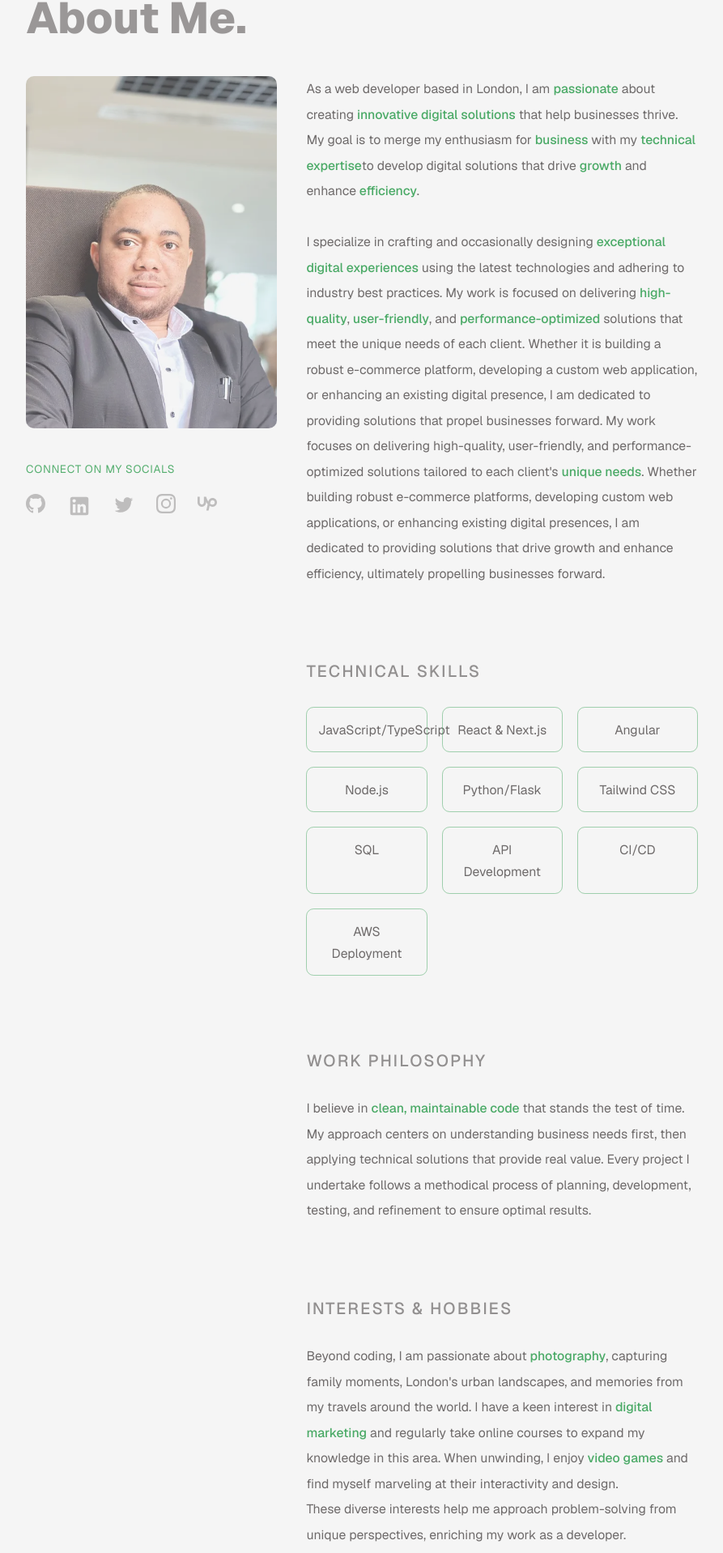
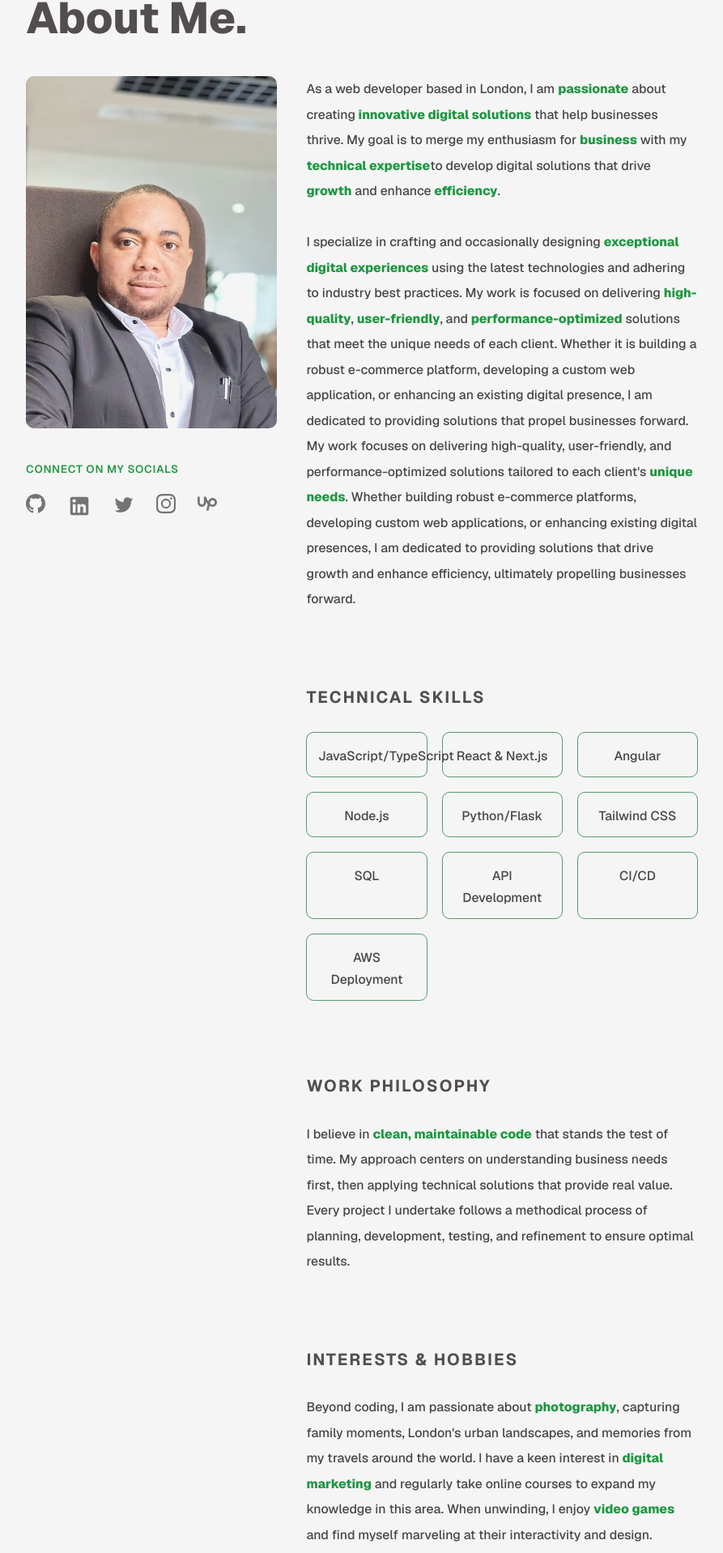
Before and after one commit to Davest9496/portfolio, a Next.js app: page /about in a window 1280 px wide. Shown: the part 149-2067 px from the top of the page at 81% size, without its empty margins (193-1086 px from the left). Built offline with nearby package versions, Linux system fonts and the light colour scheme.

Commit message:
style: optimise text contrast for better readability

```diff
--- a/src/app/about/page.tsx
+++ b/src/app/about/page.tsx
@@ -7,7 +7,7 @@ import CenterUnderline from "@/fancy/components/text/underline-center";
 function Page() {
   return (
     <main className="px-4 xs:px-5 sm:px-6 md:px-25 lg:px-20 xl:px-50 2xl:px-100 mt-24 sm:mt-28 md:mt-32">
-      <h1 className="capitalize text-theme text-3xl xs:text-3xl sm:text-4xl md:text-4xl lg:text-5xl font-bold sm:font-extrabold mb-4 sm:mb-6 md:mb-8 lg:mb-10 opacity-50">
+      <h1 className="capitalize text-theme text-3xl xs:text-3xl sm:text-4xl md:text-4xl lg:text-5xl font-bold sm:font-extrabold mb-4 sm:mb-6 md:mb-8 lg:mb-10 opacity-90">
         about me.
       </h1>
       <div className="grid grid-cols-1 lg:grid-cols-5 gap-4 sm:gap-6 md:gap-8">
@@ -18,9 +18,9 @@ function Page() {
               alt="Profile Image"
               width={500}
               height={700}
-              className="rounded-[10px] mb-6 sm:mb-8 md:mb-10 opacity-70 w-full h-auto"
+              className="rounded-[10px] mb-6 sm:mb-8 md:mb-10 opacity-90 w-full h-auto"
             />
-            <h3 className="uppercase tracking-wider text-highlight text-xs mb-2 sm:mb-3 md:mb-4 animate-bounce opacity-70">
+            <h3 className="uppercase tracking-wider text-highlight text-xs mb-2 sm:mb-3 md:mb-4 animate-bounce opacity-90 font-semibold">
               connect on my socials
             </h3>
             <Socials />
@@ -28,38 +28,43 @@ function Page() {
         </div>
         <div className="lg:col-span-3 mt-6 lg:mt-0">
           {/* Personal Bio Section */}
-          <article className="opacity-75 mb-8 sm:mb-10 md:mb-12 text-base xl:text-sm">
-            <p className="xs:text-sm sm:text-md text-theme max-w-full sm:max-w-xl leading-relaxed sm:leading-loose">
+          <article className="opacity-95 mb-8 sm:mb-10 md:mb-12 text-base xl:text-sm">
+            <p className="xs:text-sm sm:text-md text-theme max-w-full sm:max-w-xl leading-relaxed sm:leading-loose font-medium">
               As a web developer based in London, I am{" "}
-              <span className="text-highlight font-medium">passionate</span>{" "}
+              <span className="text-highlight font-extrabold">passionate</span>{" "}
               about creating
-              <span className="text-highlight font-medium">
+              <span className="text-highlight font-extrabold">
                 {" "}
                 innovative digital solutions
               </span>{" "}
               that help businesses thrive. My goal is to merge my enthusiasm for{" "}
-              <span className="text-highlight font-medium">business</span> with
-              my{" "}
-              <span className="text-highlight font-medium">
+              <span className="text-highlight font-extrabold">
+                business
+              </span>{" "}
+              with my{" "}
+              <span className="text-highlight font-extrabold">
                 technical expertise
               </span>
               to develop digital solutions that drive{" "}
-              <span className="text-highlight font-medium">growth</span> and
+              <span className="text-highlight font-extrabold">growth</span> and
               enhance
-              <span className="text-highlight font-medium">
-                {" "}
-                efficiency
-              </span>. <br /> <br /> I specialize in crafting and occasionally
+              <span className="text-highlight font-extrabold"> efficiency</span>
+              . <br /> <br /> I specialize in crafting and occasionally
               designing{" "}
-              <span className="text-highlight font-medium">
+              <span className="text-highlight font-extrabold">
                 exceptional digital experiences
               </span>{" "}
               using the latest technologies and adhering to industry best
               practices. My work is focused on delivering{" "}
-              <span className="text-highlight font-medium">high-quality</span>,{" "}
-              <span className="text-highlight font-medium">user-friendly</span>,
-              and
-              <span className="text-highlight font-medium">
+              <span className="text-highlight font-extrabold">
+                high-quality
+              </span>
+              ,{" "}
+              <span className="text-highlight font-extrabold">
+                user-friendly
+              </span>
+              , and
+              <span className="text-highlight font-extrabold">
                 {" "}
                 performance-optimized
               </span>{" "}
@@ -69,8 +74,10 @@ function Page() {
               dedicated to providing solutions that propel businesses forward.
               My work focuses on delivering high-quality, user-friendly, and
               performance-optimized solutions tailored to each client&apos;s{" "}
-              <span className="text-highlight font-medium">unique needs</span>.
-              Whether building robust e-commerce platforms, developing custom
+              <span className="text-highlight font-extrabold">
+                unique needs
+              </span>
+              . Whether building robust e-commerce platforms, developing custom
               web applications, or enhancing existing digital presences, I am
               dedicated to providing solutions that drive growth and enhance
               efficiency, ultimately propelling businesses forward.
@@ -81,9 +88,9 @@ function Page() {
           <div className="mt-8 sm:mt-12 md:mt-16 lg:mt-20">
             <CenterUnderline
               label="Technical Skills"
-              className="uppercase text-theme text-sm sm:text-sm md:text-lg tracking-wider sm:tracking-widest opacity-55 font-medium"
+              className="uppercase text-theme text-sm sm:text-sm md:text-lg tracking-wider sm:tracking-widest opacity-90 font-bold"
             />
-            <div className="mt-4 sm:mt-6 grid grid-cols-2 sm:grid-cols-3 gap-3 sm:gap-4 opacity-75">
+            <div className="mt-4 sm:mt-6 grid grid-cols-2 sm:grid-cols-3 gap-3 sm:gap-4 opacity-95">
               {[
                 "JavaScript/TypeScript",
                 "React & Next.js",
@@ -98,11 +105,13 @@ function Page() {
               ].map((skill, index) => (
                 <div
                   key={index}
-                  className={`border border-[#129137]/50 rounded-md p-2 sm:p-3 text-center hover:border-highlight/${
-                    index === 0 ? "80" : "30"
+                  className={`border border-[#0A6B28]/70 rounded-md p-2 sm:p-3 text-center hover:border-highlight/${
+                    index === 0 ? "80" : "70"
                   } transition-colors`}
                 >
-                  <span className="text-xs sm:text-sm">{skill}</span>
+                  <span className="text-xs sm:text-sm font-medium">
+                    {skill}
+                  </span>
                 </div>
               ))}
             </div>
@@ -112,12 +121,12 @@ function Page() {
           <div className="mt-8 sm:mt-12 md:mt-16 lg:mt-20">
             <CenterUnderline
               label="Work Philosophy"
-              className="uppercase text-theme text-sm sm:text-sm md:text-lg tracking-wider sm:tracking-widest opacity-55 font-medium"
+              className="uppercase text-theme text-sm sm:text-sm md:text-lg tracking-wider sm:tracking-widest opacity-90 font-bold"
             />
-            <div className="mt-4 sm:mt-6 opacity-75">
-              <p className="xs:text-sm sm:text-md xl:text-sm text-theme max-w-full sm:max-w-xl leading-relaxed sm:leading-loose">
+            <div className="mt-4 sm:mt-6 opacity-95">
+              <p className="xs:text-sm sm:text-md xl:text-sm text-theme max-w-full sm:max-w-xl leading-relaxed sm:leading-loose font-medium">
                 I believe in{" "}
-                <span className="text-highlight font-medium">
+                <span className="text-highlight font-extrabold">
                   clean, maintainable code
                 </span>{" "}
                 that stands the test of time. My approach centers on
@@ -133,21 +142,25 @@ function Page() {
           <div className="mt-8 sm:mt-12 md:mt-16 lg:mt-20">
             <CenterUnderline
               label="Interests & Hobbies"
-              className="uppercase text-theme text-sm sm:text-sm md:text-lg tracking-wider sm:tracking-widest opacity-55 font-medium"
+              className="uppercase text-theme text-sm sm:text-sm md:text-lg tracking-wider sm:tracking-widest opacity-90 font-bold"
             />
-            <div className="mt-4 sm:mt-6 opacity-75">
-              <p className="xs:text-sm sm:text-md xl:text-sm text-theme max-w-full sm:max-w-xl leading-relaxed sm:leading-loose">
+            <div className="mt-4 sm:mt-6 opacity-95">
+              <p className="xs:text-sm sm:text-md xl:text-sm text-theme max-w-full sm:max-w-xl leading-relaxed sm:leading-loose font-medium">
                 Beyond coding, I am passionate about{" "}
-                <span className="text-highlight font-medium">photography</span>,
-                capturing family moments, London&apos;s urban landscapes, and
+                <span className="text-highlight font-extrabold">
+                  photography
+                </span>
+                , capturing family moments, London&apos;s urban landscapes, and
                 memories from my travels around the world. I have a keen
                 interest in{" "}
-                <span className="text-highlight font-medium">
+                <span className="text-highlight font-extrabold">
                   digital marketing
                 </span>{" "}
                 and regularly take online courses to expand my knowledge in this
                 area. When unwinding, I enjoy{" "}
-                <span className="text-highlight font-medium">video games</span>{" "}
+                <span className="text-highlight font-extrabold">
+                  video games
+                </span>{" "}
                 and find myself marveling at their interactivity and design.{" "}
                 <br />
                 These diverse interests help me approach problem-solving from
@@ -160,23 +173,23 @@ function Page() {
           <div className="mt-8 sm:mt-12 md:mt-16 lg:mt-20">
             <CenterUnderline
               label="Professional Journey"
-              className="uppercase text-theme text-sm sm:text-sm md:text-lg tracking-wider sm:tracking-widest opacity-55 font-medium"
+              className="uppercase text-theme text-sm sm:text-sm md:text-lg tracking-wider sm:tracking-widest opacity-90 font-bold"
             />
-            <div className="mt-4 sm:mt-6 opacity-75 xl:text-sm">
-              <div className="border-l-2 border-[#129137]/50 pl-4">
+            <div className="mt-4 sm:mt-6 opacity-95 xl:text-sm">
+              <div className="border-l-2 border-[#0A6B28]/70 pl-4">
                 <div className="mb-4">
                   <h4 className="text-sm sm:text-base font-extrabold ">
                     Self-Taught Developer Journey
                   </h4>
-                  <p className="text-sm sm:text-sm mt-1">
+                  <p className="text-sm sm:text-sm mt-1 font-medium">
                     My path to web development began with{" "}
-                    <span className="text-highlight font-medium">
+                    <span className="text-highlight font-extrabold">
                       UI/UX design
                     </span>
                     , which sparked my curiosity about implementation. After
                     creating my first mockup with HTML and CSS, I was completely
                     hooked. The turning point came when I completed my{" "}
-                    <span className="text-highlight font-medium">
+                    <span className="text-highlight font-extrabold">
                       Udacity JavaScript Fullstack Nanodegree
                     </span>
                     , which opened my eyes to the endless possibilities of
@@ -187,7 +200,7 @@ function Page() {
                   <h4 className="text-sm sm:text-base font-extrabold">
                     Freelance Experience
                   </h4>
-                  <p className="text-sm sm:text-sm mt-1">
+                  <p className="text-sm sm:text-sm mt-1 font-medium">
                     Working with diverse clients has sharpened my ability to
                     translate business requirements into technical solutions
                     while maintaining clear communication throughout the
--- a/src/components/contact-form.tsx
+++ b/src/components/contact-form.tsx
@@ -149,7 +149,7 @@ const ContactForm: React.FC = () => {
 
   return (
     <div className="w-full max-w-2xl mb-50">
-      <h2 className="text-2xl md:text-3xl font-bold mb-6 opacity-50">
+      <h2 className="text-2xl md:text-3xl font-bold mb-6 opacity-90">
         Get In Touch
       </h2>
 
--- a/src/components/socials.tsx
+++ b/src/components/socials.tsx
@@ -16,7 +16,7 @@ function Socials() {
           width="24"
           height="24"
           fill="currentColor"
-          className="hover:text-[#1DCC4F] hover:scale-110 transition-all duration-300 opacity-30"
+          className="hover:text-[#0A6B28] hover:scale-110 transition-all duration-300 opacity-70"
         >
           <path d="M12 0C5.37 0 0 5.37 0 12c0 5.31 3.435 9.795 8.205 11.385c.6.105.825-.255.825-.57c0-.285-.015-1.23-.015-2.235c-3.015.555-3.795-.735-4.035-1.41c-.135-.345-.72-1.41-1.23-1.695c-.42-.225-1.02-.78-.015-.795c.945-.015 1.62.87 1.845 1.23c1.08 1.815 2.805 1.305 3.495.99c.105-.78.42-1.305.765-1.605c-2.67-.3-5.46-1.335-5.46-5.925c0-1.305.465-2.385 1.23-3.225c-.12-.3-.54-1.53.12-3.18c0 0 1.005-.315 3.3 1.23c.96-.27 1.98-.405 3-.405s2.04.135 3 .405c2.295-1.56 3.3-1.23 3.3-1.23c.66 1.65.24 2.88.12 3.18c.765.84 1.23 1.905 1.23 3.225c0 4.605-2.805 5.625-5.475 5.925c.435.375.81 1.095.81 2.22c0 1.605-.015 2.895-.015 3.3c0 .315.225.69.825.57A12.02 12.02 0 0 0 24 12c0-6.63-5.37-12-12-12z" />
         </svg>
@@ -35,7 +35,7 @@ function Socials() {
           width="30"
           height="30"
           fill="currentColor"
-          className="hover:text-[#1DCC4F] hover:scale-110 transition-all duration-300 opacity-30"
+          className="hover:text-[#0A6B28] hover:scale-110 transition-all duration-300 opacity-70"
         >
           <path d="M19 3a2 2 0 0 1 2 2v14a2 2 0 0 1-2 2H5a2 2 0 0 1-2-2V5a2 2 0 0 1 2-2h14m-.5 15.5v-5.3a3.26 3.26 0 0 0-3.26-3.26c-.85 0-1.84.52-2.32 1.3v-1.11h-2.79v8.37h2.79v-4.93c0-.77.62-1.4 1.39-1.4a1.4 1.4 0 0 1 1.4 1.4v4.93h2.79M6.88 8.56a1.68 1.68 0 0 0 1.68-1.68c0-.93-.75-1.69-1.68-1.69a1.69 1.69 0 0 0-1.69 1.69c0 .93.76 1.68 1.69 1.68m1.39 9.94v-8.37H5.5v8.37h2.77z" />
         </svg>
@@ -54,7 +54,7 @@ function Socials() {
           width="26"
           height="26"
           fill="currentColor"
-          className="hover:text-[#1DCC4F] hover:scale-110 transition-all duration-300 opacity-30"
+          className="hover:text-[#0A6B28] hover:scale-110 transition-all duration-300 opacity-70"
         >
           <path d="M22.46 6c-.77.35-1.6.58-2.46.69.88-.53 1.56-1.37 1.88-2.38-.83.5-1.75.85-2.72 1.05C18.37 4.5 17.26 4 16 4c-2.35 0-4.27 1.92-4.27 4.29 0 .34.04.67.11.98C8.28 9.09 5.11 7.38 3 4.79c-.37.63-.58 1.37-.58 2.15 0 1.49.75 2.81 1.91 3.56-.71 0-1.37-.2-1.95-.5v.03c0 2.08 1.48 3.82 3.44 4.21a4.22 4.22 0 0 1-1.93.07 4.28 4.28 0 0 0 4 2.98 8.521 8.521 0 0 1-5.33 1.84c-.34 0-.68-.02-1.02-.06C3.44 20.29 5.7 21 8.12 21 16 21 20.33 14.46 20.33 8.79c0-.19 0-.37-.01-.56.84-.6 1.56-1.36 2.14-2.23z" />
         </svg>
@@ -73,7 +73,7 @@ function Socials() {
           width="24"
           height="24"
           fill="currentColor"
-          className="hover:text-[#1DCC4F] hover:scale-110 transition-all duration-300 opacity-30"
+          className="hover:text-[#0A6B28] hover:scale-110 transition-all duration-300 opacity-70"
         >
           <path d="M12 2.163c3.204 0 3.584.012 4.85.07 3.252.148 4.771 1.691 4.919 4.919.058 1.265.069 1.645.069 4.849 0 3.205-.012 3.584-.069 4.849-.149 3.225-1.664 4.771-4.919 4.919-1.266.058-1.644.07-4.85.07-3.204 0-3.584-.012-4.849-.07-3.26-.149-4.771-1.699-4.919-4.92-.058-1.265-.07-1.644-.07-4.849 0-3.204.013-3.583.07-4.849.149-3.227 1.664-4.771 4.919-4.919 1.266-.057 1.645-.069 4.849-.069zM12 0C8.741 0 8.333.014 7.053.072 2.695.272.273 2.69.073 7.052.014 8.333 0 8.741 0 12c0 3.259.014 3.668.072 4.948.2 4.358 2.618 6.78 6.98 6.98C8.333 23.986 8.741 24 12 24c3.259 0 3.668-.014 4.948-.072 4.354-.2 6.782-2.618 6.979-6.98.059-1.28.073-1.689.073-4.948 0-3.259-.014-3.667-.072-4.947-.196-4.354-2.617-6.78-6.979-6.98C15.668.014 15.259 0 12 0zm0 5.838a6.162 6.162 0 1 0 0 12.324 6.162 6.162 0 0 0 0-12.324zM12 16a4 4 0 1 1 0-8 4 4 0 0 1 0 8zm6.406-11.845a1.44 1.44 0 1 0 0 2.881 1.44 1.44 0 0 0 0-2.881z" />
         </svg>
@@ -92,7 +92,7 @@ function Socials() {
           height="24"
           viewBox="0 0 24 24"
           fill="currentColor"
-          className="hover:text-[#1DCC4F] hover:scale-110 transition-all duration-300 opacity-30"
+          className="hover:text-[#0A6B28] hover:scale-110 transition-all duration-300 opacity-70"
         >
           <path d="M18.561 13.158c-1.102 0-2.135-.467-3.074-1.227l.228-1.076.008-.042c.207-1.143.849-3.06 2.839-3.06 1.492 0 2.703 1.212 2.703 2.703-.001 1.489-1.212 2.702-2.704 2.702zm0-8.14c-2.539 0-4.51 1.649-5.31 4.366-1.22-1.834-2.148-4.036-2.687-5.892H7.828v7.112c-.002 1.406-1.141 2.546-2.547 2.548-1.405-.002-2.543-1.143-2.545-2.548V3.492H0v7.112c0 2.914 2.37 5.303 5.281 5.303 2.913 0 5.283-2.389 5.283-5.303v-1.19c.529 1.107 1.182 2.229 1.974 3.221l-1.673 7.873h2.797l1.213-5.71c1.063.679 2.285 1.109 3.686 1.109 3 0 5.439-2.452 5.439-5.45 0-3-2.439-5.439-5.439-5.439z" />
         </svg>
```
Also changed, not shown: src/app/contact/page.tsx (+5 -5 lines), src/app/projects/page.tsx (+14 -9 lines), src/components/copyright.tsx (+5 -4 lines), src/components/footer.tsx (+4 -4 lines), public/manifest.json (added), 1 other file (tests, documents, lock files or other folders).
